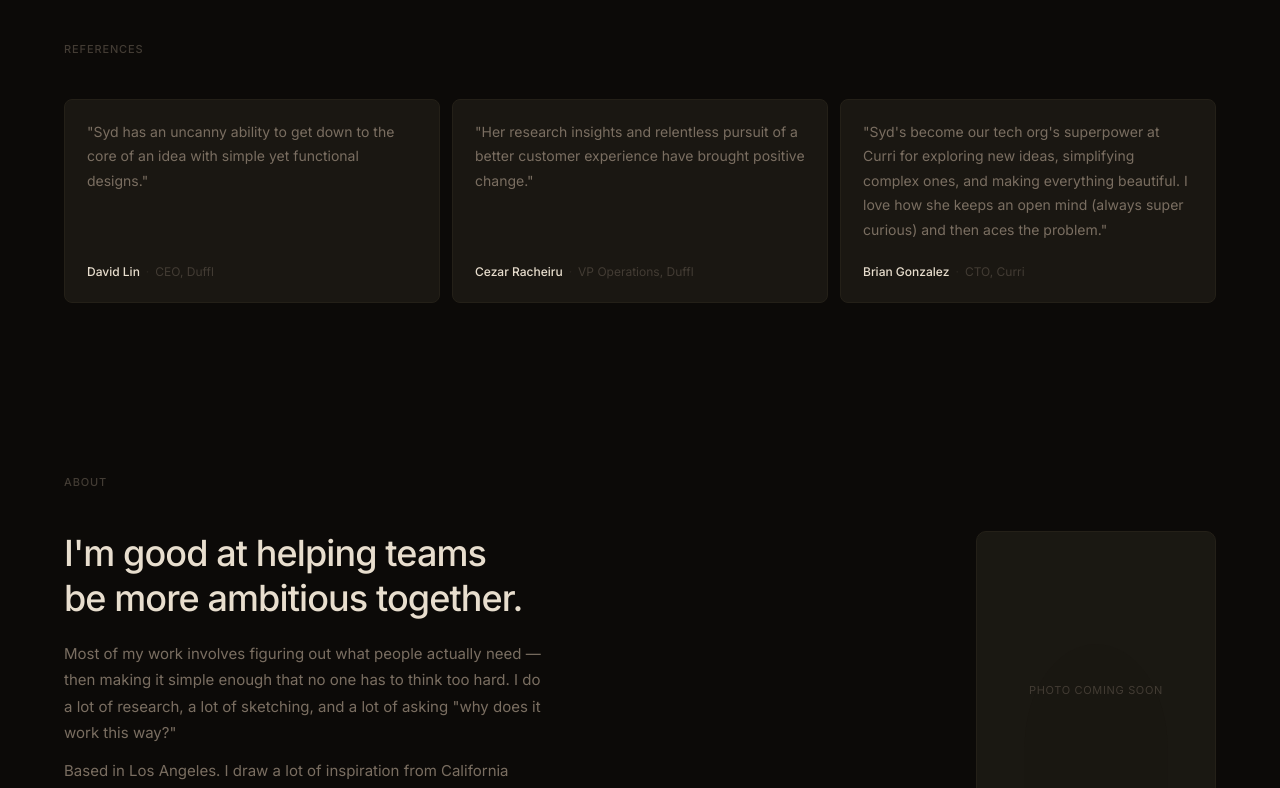
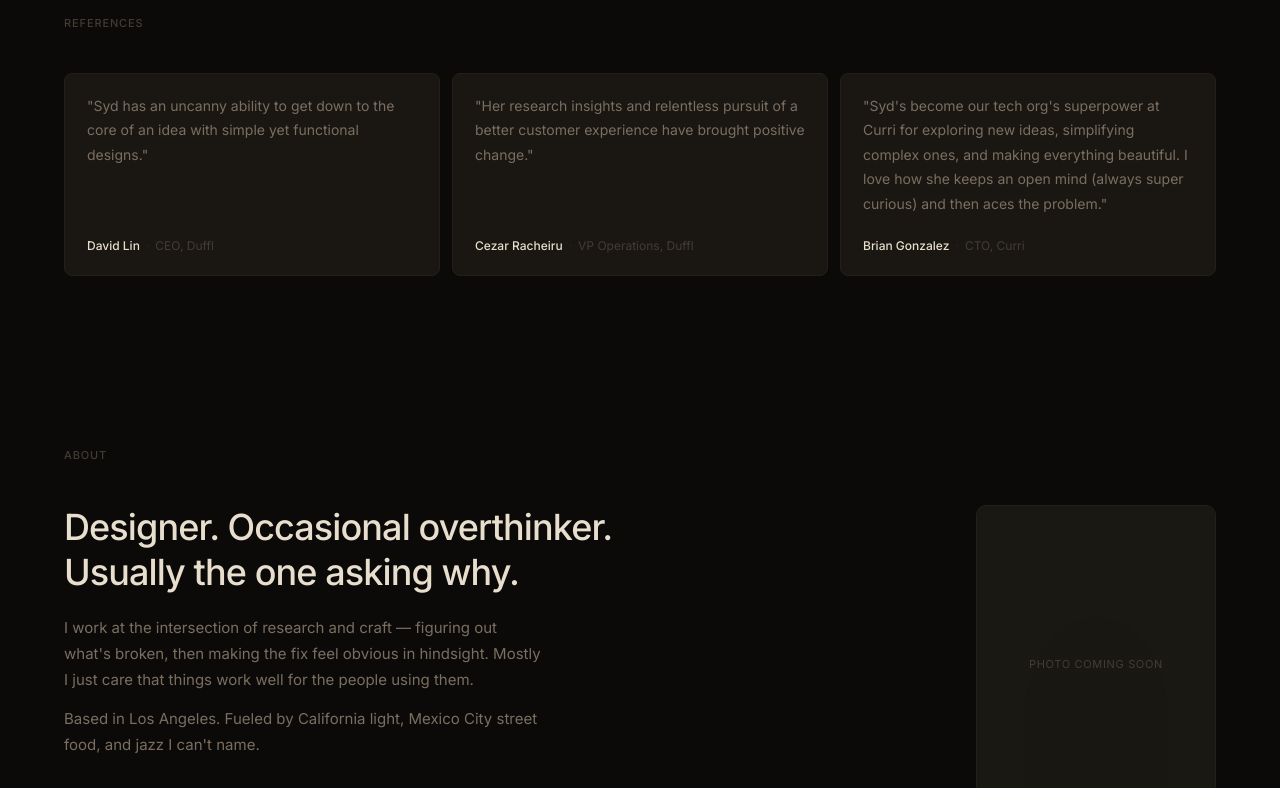
Before and after one commit to Sydneyberes/syd-app, a React (Vite) app: page / in a window 1280 px wide. Shown: the part 2000-2788 px from the top of the page. Built offline with nearby package versions, Linux system fonts and the light colour scheme.

Commit message:
Dry up copy, remove open to work, reduce nav opacity

```diff
--- a/src/components/About.jsx
+++ b/src/components/About.jsx
@@ -16,18 +16,17 @@ function About() {
       <div className="about-grid">
         <div className="about-text">
           <h2>
-            I'm good at helping teams<br />
-            be more ambitious together.
+            Designer. Occasional overthinker.<br />
+            Usually the one asking why.
           </h2>
           <p>
-            Most of my work involves figuring out what people actually need —
-            then making it simple enough that no one has to think too hard.
-            I do a lot of research, a lot of sketching, and a lot of asking
-            "why does it work this way?"
+            I work at the intersection of research and craft — figuring out
+            what's broken, then making the fix feel obvious in hindsight.
+            Mostly I just care that things work well for the people using them.
           </p>
           <p>
-            Based in Los Angeles. I draw a lot of inspiration from California
-            light, Mexico City energy, and anything that's quietly well-made.
+            Based in Los Angeles. Fueled by California light, Mexico City
+            street food, and jazz I can't name.
           </p>
 
           <div className="about-tools">
--- a/src/components/Hero.jsx
+++ b/src/components/Hero.jsx
@@ -4,12 +4,10 @@ function Hero() {
       <h1 className="hero-name">Sydney Beres</h1>
       <p className="hero-summary">
         Product designer in Los Angeles.
-        {' '}I care about making things that feel good to use — not just good to look at.
         {' '}Currently at{' '}
         <a href="https://curri.com" target="_blank" rel="noreferrer">Curri</a>,
         {' '}previously{' '}
         <a href="https://duffl.com" target="_blank" rel="noreferrer">Duffl</a>.
-        {' '}Open to new work.
       </p>
       <nav className="hero-links">
         <a href="https://github.com/Sydneyberes" target="_blank" rel="noreferrer">GitHub</a>
--- a/src/index.css
+++ b/src/index.css
@@ -40,7 +40,7 @@
 }
 
 [data-theme="light"] .nav {
-  background: rgba(242, 235, 224, 0.65);
+  background: rgba(242, 235, 224, 0.45);
   border-color: rgba(160, 140, 115, 0.12);
   border-bottom-color: rgba(120, 100, 76, 0.1);
   box-shadow:
@@ -126,7 +126,7 @@ body::before {
   gap: 2px;
   padding: 6px 6px 6px 16px;
 
-  background: rgba(14, 11, 8, 0.68);
+  background: rgba(14, 11, 8, 0.42);
   backdrop-filter: blur(20px) saturate(160%);
   -webkit-backdrop-filter: blur(20px) saturate(160%);
 
```
